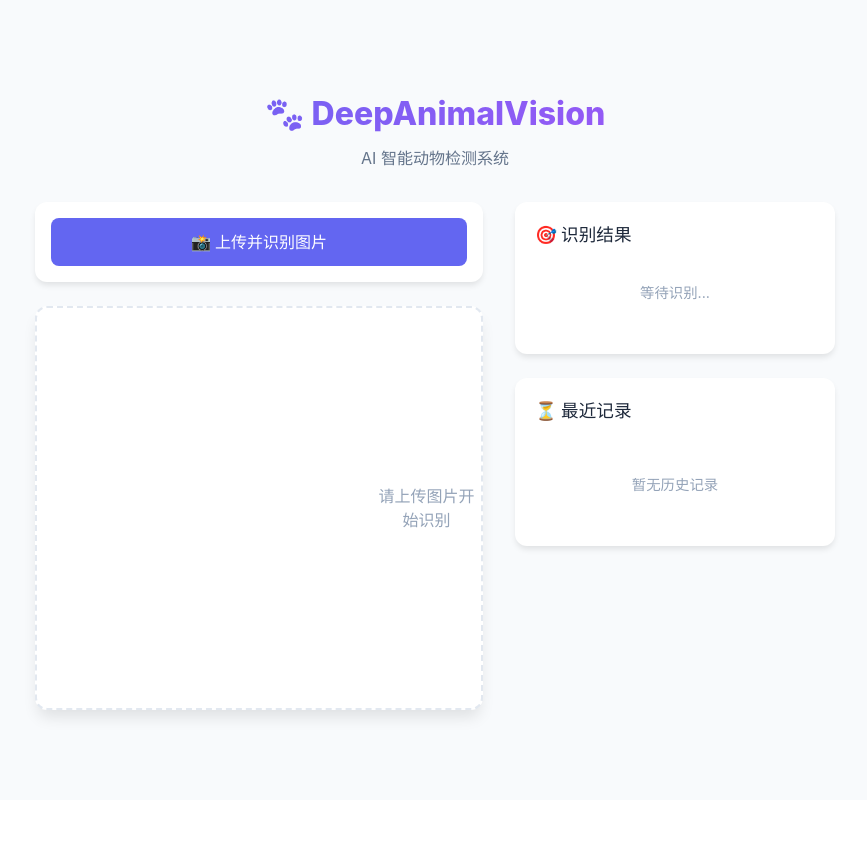
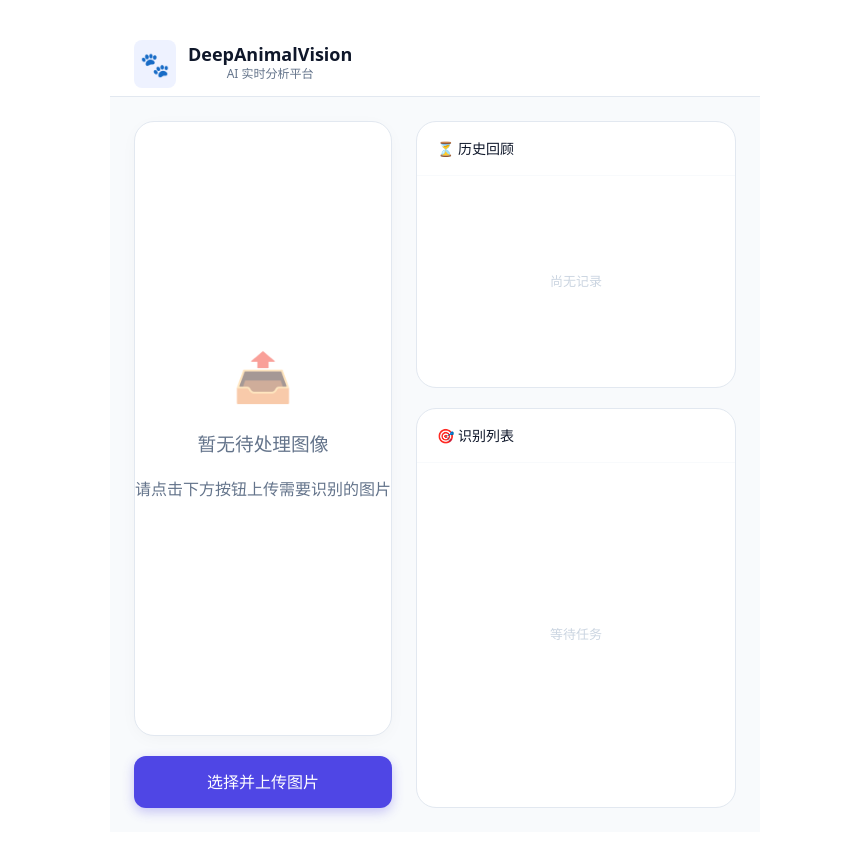
Before and after one commit to Salianbooth/DeepAnimalVision, a Vue app in the folder frontend/: page / in a window 1280 px wide. Shown: the top 858 px of the page, without its empty margins (205-1072 px from the left). Before the commit the page ends 800 px from the top, so only its background shows below. Built offline with nearby package versions, Linux system fonts and the light colour scheme; the HTML template or start-up script is replaced by a standard one.

Commit message:
[fix] 优化界面:容器固定比例,增加卡片,极简亮色背景

```diff
--- a/frontend/src/App.vue
+++ b/frontend/src/App.vue
@@ -1,8 +1,8 @@
 <script setup lang="ts">
-import { ref, onMounted } from 'vue'
+import { ref, onMounted, computed } from 'vue'
 import axios from 'axios'
 
-/* ===== 逻辑部分保持不变，仅修改 activeIndex 逻辑配合 UI ===== */
+/* ===== 核心状态 ===== */
 const canvasRef = ref<HTMLCanvasElement | null>(null)
 const detections = ref<any[]>([])
 const loading = ref(false)
@@ -16,8 +16,25 @@ type HistoryItem = {
 }
 const historyList = ref<HistoryItem[]>([])
 
+/* ===== 配置映射 ===== */
 const classMap: Record<number, string> = { 0: '人', 5: '公交车', 11: '停车标志' }
-const colorMap: Record<number, string> = { 0: '#ef4444', 5: '#3b82f6', 11: '#10b981' }
+const colorMap: Record<number, string> = { 0: '#F43F5E', 5: '#3B82F6', 11: '#10B981' }
+
+/* ===== 分类统计计算 ===== */
+const stats = computed(() => {
+  const map: Record<number, number> = {}
+  detections.value.forEach(det => {
+    map[det.class_id] = (map[det.class_id] || 0) + 1
+  })
+  return Object.keys(map).map(id => {
+    const classId = Number(id)
+    return {
+      label: classMap[classId] || `类别 ${classId}`,
+      count: map[classId],
+      color: colorMap[classId] || '#8B5CF6'
+    }
+  })
+})
 
 const exportResult = () => {
   if (!detections.value.length) return
@@ -42,35 +59,60 @@ const clearHistory = () => {
   localStorage.removeItem('history')
 }
 
+/* ===== 核心绘制：解决“图片过窄”问题 ===== */
 const drawCanvas = () => {
   if (!canvasRef.value || !imageUrl.value) return
   const canvas = canvasRef.value
   const ctx = canvas.getContext('2d')!
   const img = new Image()
   img.src = imageUrl.value
+
   img.onload = () => {
-    // 容器宽度适配
-    const containerWidth = canvas.parentElement?.clientWidth || 800
-    const scale = containerWidth / img.width
-    canvas.width = containerWidth
+    const wrapper = canvas.parentElement
+    if (!wrapper) return
+
+    // 获取容器可用空间
+    const padding = 40 // 留出一点边距
+    const maxWidth = wrapper.clientWidth - padding
+    const maxHeight = wrapper.clientHeight - padding
+
+    // 计算缩放比例 (Contain 模式)
+    const scaleW = maxWidth / img.width
+    const scaleH = maxHeight / img.height
+    const scale = Math.min(scaleW, scaleH)
+
+    // 设置 Canvas 尺寸为图片缩放后的实际大小
+    canvas.width = img.width * scale
     canvas.height = img.height * scale
 
     ctx.clearRect(0, 0, canvas.width, canvas.height)
     ctx.drawImage(img, 0, 0, canvas.width, canvas.height)
 
+    // 绘制识别框
     detections.value.forEach((det, index) => {
       const [x1, y1, x2, y2] = det.bbox.map((v: number) => v * scale)
       const isActive = index === activeIndex.value
-      const color = isActive ? '#f59e0b' : (colorMap[det.class_id] || '#8b5cf6')
+      const color = isActive ? '#F59E0B' : (colorMap[det.class_id] || '#8B5CF6')
 
+      ctx.save()
+      ctx.shadowBlur = 6
+      ctx.shadowColor = 'rgba(0,0,0,0.2)'
       ctx.strokeStyle = color
-      ctx.lineWidth = isActive ? 4 : 2
+      ctx.lineWidth = isActive ? 5 : 3
       ctx.strokeRect(x1, y1, x2 - x1, y2 - y1)
 
+      // 标签绘制
+      const label = `${classMap[det.class_id] || '物体'} ${(det.confidence * 100).toFixed(0)}%`
+      ctx.font = 'bold 12px sans-serif'
+      const txtWidth = ctx.measureText(label).width
+
       ctx.fillStyle = color
-      ctx.font = 'bold 14px Inter, system-ui'
-      const label = `${classMap[det.class_id] || '物体'} ${(det.confidence * 100).toFixed(0)}%`
-      ctx.fillText(label, x1, y1 > 20 ? y1 - 8 : y1 + 20)
+      ctx.fillRect(x1, (y1 > 22 ? y1 - 22 : y1), txtWidth + 10, 22)
+
+      ctx.fillStyle = '#fff'
+      ctx.shadowBlur = 0
+      ctx.fillText(label, x1 + 5, (y1 > 22 ? y1 - 7 : y1 + 15))
+      ctx.restore()
     })
   }
 }
@@ -79,6 +121,7 @@ const onFileChange = async (event: Event) => {
   const input = event.target as HTMLInputElement
   if (!input.files?.[0]) return
   const file = input.files[0]
+
   if (imageUrl.value) URL.revokeObjectURL(imageUrl.value)
   imageUrl.value = URL.createObjectURL(file)
 
@@ -92,11 +135,16 @@ const onFileChange = async (event: Event) => {
     detections.value = res.data.detections
     activeIndex.value = null
     drawCanvas()
-    const record = { imageUrl: imageUrl.value, detections: res.data.detections, time: new Date().toLocaleTimeString() }
+
+    const record = {
+      imageUrl: imageUrl.value,
+      detections: res.data.detections,
+      time: new Date().toLocaleTimeString()
+    }
     historyList.value.unshift(record)
     localStorage.setItem('history', JSON.stringify(historyList.value))
   } catch (e) {
-    alert('识别失败，请检查后端服务')
+    alert('识别失败，请检查后端')
   } finally {
     loading.value = false
   }
@@ -112,75 +160,99 @@ const loadHistory = (item: HistoryItem) => {
 onMounted(() => {
   const saved = localStorage.getItem('history')
   if (saved) historyList.value = JSON.parse(saved)
+  window.addEventListener('resize', drawCanvas)
 })
 </script>
 
 <template>
-  <div class="app-container">
-    <header class="header">
-      <div class="logo">🐾 DeepAnimalVision</div>
-      <div class="subtitle">AI 智能动物检测系统</div>
+  <div class="app-shell">
+    <header class="app-header">
+      <div class="brand">
+        <div class="logo-box">🐾</div>
+        <div class="title-group">
+          <h1>DeepAnimalVision</h1>
+          <p>AI 实时分析平台</p>
+        </div>
+      </div>
+      <button v-if="historyList.length" @click="clearHistory" class="btn-ghost-red">清空所有历史</button>
     </header>
 
-    <main class="main-layout">
-      <section class="canvas-section">
-        <div class="upload-card">
-          <label class="file-input-label">
-            <span v-if="!loading">📸 上传并识别图片</span>
-            <span v-else>⚙️ 正在分析图像...</span>
+    <main class="app-content">
+      <section class="viewport-section">
+        <div class="canvas-container" :class="{ 'is-loading': loading }">
+          <div v-if="loading" class="loading-overlay">
+            <div class="scanner-line"></div>
+            <div class="loading-card">
+              <div class="spinner"></div>
+              <p>正在进行 AI 神经元扫描...</p>
+            </div>
+          </div>
+
+          <canvas v-show="imageUrl && !loading" ref="canvasRef"></canvas>
+
+          <div v-if="!imageUrl && !loading" class="canvas-placeholder">
+            <div class="guide-box">
+              <div class="guide-icon">📤</div>
+              <h3>暂无待处理图像</h3>
+              <p>请点击下方按钮上传需要识别的图片</p>
+            </div>
+          </div>
+        </div>
+
+        <div class="action-bar">
+          <label class="btn-main" :class="{ 'disabled': loading }">
+            <span>{{ loading ? '识别处理中...' : '选择并上传图片' }}</span>
             <input type="file" accept="image/*" @change="onFileChange" :disabled="loading" />
           </label>
-          <button v-if="detections.length" @click="exportResult" class="btn-export">
-            📥 导出 JSON
+          <button v-if="detections.length" @click="exportResult" class="btn-outline">
+            📥 下载分析报告
           </button>
-        </div>
-
-        <div class="canvas-wrapper">
-          <canvas ref="canvasRef"></canvas>
-          <div v-if="!imageUrl" class="placeholder">
-            <p>请上传图片开始识别</p>
-          </div>
         </div>
       </section>
 
-      <aside class="sidebar">
-        <div class="card result-card">
-          <h3>🎯 识别结果 <span class="badge" v-if="detections.length">{{ detections.length }}</span></h3>
-          <div v-if="detections.length" class="list-container">
-            <div
-              v-for="(item, index) in detections"
-              :key="index"
-              class="list-item"
-              :class="{ active: activeIndex === index }"
-              @click="activeIndex = index; drawCanvas()"
-            >
-              <span class="dot" :style="{ backgroundColor: colorMap[item.class_id] || '#8b5cf6' }"></span>
-              <span class="label">{{ classMap[item.class_id] || '未知' }}</span>
-              <span class="conf">{{ (item.confidence * 100).toFixed(1) }}%</span>
+      <aside class="data-section">
+        <div class="panel">
+          <div class="panel-header"><h3>⏳ 历史回顾</h3></div>
+          <div class="panel-body">
+            <div v-if="historyList.length" class="history-grid">
+              <div v-for="(item, index) in historyList" :key="index" class="history-card" @click="loadHistory(item)">
+                <div class="h-info">
+                  <span class="h-time">{{ item.time }}</span>
+                  <span class="h-tag">{{ item.detections.length }} 个目标</span>
+                </div>
+                <button @click.stop="deleteHistory(index)" class="h-del">✕</button>
+              </div>
             </div>
+            <div v-else class="empty-state">尚无记录</div>
           </div>
-          <p v-else class="empty-text">等待识别...</p>
         </div>
 
-        <div class="card history-card">
-          <div class="card-header">
-            <h3>⏳ 最近记录</h3>
-            <button v-if="historyList.length" @click="clearHistory" class="btn-text">清空</button>
+        <div class="panel">
+          <div class="panel-header">
+            <h3>🎯 识别列表</h3>
+            <span class="badge" v-if="detections.length">{{ detections.length }}</span>
           </div>
-          <div v-if="historyList.length" class="list-container">
-            <div
-              v-for="(item, index) in historyList"
-              :key="index"
-              class="history-item"
-            >
-              <div class="history-info" @click="loadHistory(item)">
-                <span class="time">{{ item.time }}</span>
-                <span class="count">{{ item.detections.length }} 个目标</span>
+          <div class="panel-body">
+            <template v-if="detections.length">
+              <div class="stats-row">
+                <div v-for="s in stats" :key="s.label" class="stat-tag" :style="{ background: s.color + '15', color: s.color }">
+                  {{ s.label }} ({{ s.count }})
+                </div>
               </div>
-              <button @click="deleteHistory(index)" class="btn-del">✕</button>
-            </div>
+              <div class="det-list">
+                <div
+                  v-for="(det, index) in detections" :key="index"
+                  class="det-row" :class="{ 'active': activeIndex === index }"
+                  @click="activeIndex = index; drawCanvas()"
+                >
+                  <div class="det-indicator" :style="{ background: colorMap[det.class_id] || '#8b5cf6' }"></div>
+                  <span class="det-name">{{ classMap[det.class_id] || '未知' }}</span>
+                  <span class="det-score">{{ (det.confidence * 100).toFixed(0) }}%</span>
+                </div>
+              </div>
+            </template>
+            <div v-else class="empty-state">等待任务</div>
           </div>
-          <p v-else class="empty-text">暂无历史记录</p>
         </div>
       </aside>
     </main>
@@ -188,206 +260,210 @@ onMounted(() => {
 </template>
 
 <style scoped>
-/* 现代配色与字体 */
-:global(body) {
-  margin: 0;
-  background-color: #f8fafc;
-  color: #1e293b;
-  font-family: 'Inter', -apple-system, sans-serif;
-}
-
-.app-container {
-  max-width: 1200px;
-  margin: 0 auto;
-  padding: 2rem;
+.app-shell {
+  --primary: #4F46E5;
+  --bg-app: #F8FAFC;
+  --bg-panel: #FFFFFF;
+  --bg-canvas: #FFFFFF; /* 改为纯白，更亮 */
+  --border: #E2E8F0;
+  --text-main: #0F172A;
+  --text-sub: #64748B;
+  height: 100vh;
+  display: flex;
+  flex-direction: column;
+  background-color: var(--bg-app);
+  color: var(--text-main);
+  font-family: system-ui, -apple-system, sans-serif;
+  overflow: hidden;
 }
 
 /* Header */
-.header {
-  margin-bottom: 2rem;
-  text-align: center;
+.app-header {
+  height: 64px;
+  padding: 0 24px;
+  background: var(--bg-panel);
+  border-bottom: 1px solid var(--border);
+  display: flex;
+  justify-content: space-between;
+  align-items: center;
+  flex-shrink: 0;
 }
-.logo {
-  font-size: 2rem;
-  font-weight: 800;
-  background: linear-gradient(135deg, #6366f1 0%, #a855f7 100%);
-  -webkit-background-clip: text;
-  -webkit-text-fill-color: transparent;
-}
-.subtitle {
-  color: #64748b;
-  margin-top: 0.5rem;
+.brand { display: flex; align-items: center; gap: 12px; }
+.logo-box { font-size: 24px; background: #EEF2FF; padding: 6px; border-radius: 8px; }
+.title-group h1 { margin: 0; font-size: 18px; font-weight: 800; color: var(--text-main); }
+.title-group p { margin: 0; font-size: 12px; color: var(--text-sub); }
+
+/* Layout */
+.app-content {
+  flex: 1;
+  display: grid;
+  grid-template-columns: 1fr 320px;
+  gap: 24px;
+  padding: 24px;
+  min-height: 0;
 }
 
-/* Layout */
-.main-layout {
-  display: grid;
-  grid-template-columns: 1fr 320px;
-  gap: 2rem;
-  align-items: start;
+/* Viewport Section */
+.viewport-section {
+  display: flex;
+  flex-direction: column;
+  gap: 20px;
+  min-height: 0;
 }
 
-@media (max-width: 968px) {
-  .main-layout { grid-template-columns: 1fr; }
-}
-
-/* Canvas Area */
-.canvas-section {
-  display: flex;
-  flex-direction: column;
-  gap: 1.5rem;
-}
-
-.upload-card {
-  display: flex;
-  gap: 1rem;
-  background: white;
-  padding: 1rem;
-  border-radius: 12px;
-  box-shadow: 0 4px 6px -1px rgba(0,0,0,0.1);
-}
-
-.file-input-label {
-  flex: 1;
-  display: block;
-  padding: 0.75rem 1.5rem;
-  background: #6366f1;
-  color: white;
-  border-radius: 8px;
-  text-align: center;
-  cursor: pointer;
-  font-weight: 600;
-  transition: all 0.2s;
-}
-.file-input-label:hover { background: #4f46e5; transform: translateY(-1px); }
-.file-input-label input { display: none; }
-
-.btn-export {
-  padding: 0.75rem 1.25rem;
-  background: white;
-  border: 1px solid #e2e8f0;
-  border-radius: 8px;
-  cursor: pointer;
-  font-weight: 600;
-  transition: all 0.2s;
-}
-.btn-export:hover { background: #f1f5f9; }
-
-.canvas-wrapper {
-  background: #ffffff;
-  border-radius: 12px;
-  overflow: hidden;
-  box-shadow: 0 10px 15px -3px rgba(0,0,0,0.1);
-  min-height: 400px;
+.canvas-container {
+  flex: 1; /* 占据剩余所有空间 */
+  background: var(--bg-canvas);
+  border-radius: 20px;
+  position: relative;
   display: flex;
   align-items: center;
   justify-content: center;
-  position: relative;
-  border: 2px dashed #e2e8f0;
+  border: 1px solid var(--border);
+  box-shadow: 0 4px 20px -5px rgba(0,0,0,0.05);
+  overflow: hidden;
+  /* 确保即使没图片也有体量感 */
+  min-height: 400px;
 }
+
+/* 扫描动画遮罩 */
+.loading-overlay {
+  position: absolute;
+  inset: 0;
+  background: rgba(255, 255, 255, 0.8);
+  backdrop-filter: blur(4px);
+  z-index: 10;
+  display: flex;
+  align-items: center;
+  justify-content: center;
+}
+
+.scanner-line {
+  position: absolute;
+  top: 0;
+  left: 0;
+  width: 100%;
+  height: 2px;
+  background: linear-gradient(to right, transparent, var(--primary), transparent);
+  animation: scan 2s linear infinite;
+}
+
+@keyframes scan {
+  0% { top: 0%; }
+  100% { top: 100%; }
+}
+
+.loading-card { text-align: center; }
+.spinner {
+  width: 40px;
+  height: 40px;
+  border: 3px solid #E2E8F0;
+  border-top-color: var(--primary);
+  border-radius: 50%;
+  animation: spin 0.8s linear infinite;
+  margin: 0 auto 16px;
+}
+
+@keyframes spin { to { transform: rotate(360deg); } }
+
 canvas {
-  width: 100%;
-  height: auto;
+  /* 关键：Canvas 大小由 JS 动态计算，此处确保不溢出 */
+  max-width: 100%;
+  max-height: 100%;
   display: block;
 }
-.placeholder { color: #94a3b8; }
 
-/* Sidebar & Cards */
-.card {
+.canvas-placeholder {
+  text-align: center;
+  color: var(--text-sub);
+}
+.guide-icon { font-size: 48px; margin-bottom: 12px; opacity: 0.5; }
+
+/* Action Bar */
+.action-bar { display: flex; gap: 16px; flex-shrink: 0; }
+.btn-main {
+  flex: 1;
+  background: var(--primary);
+  color: white;
+  padding: 14px;
+  border-radius: 12px;
+  text-align: center;
+  cursor: pointer;
+  font-weight: 700;
+  transition: all 0.2s;
+  box-shadow: 0 4px 12px rgba(79, 70, 229, 0.3);
+}
+.btn-main:hover:not(.disabled) { transform: translateY(-2px); box-shadow: 0 6px 15px rgba(79, 70, 229, 0.4); }
+.btn-main.disabled { opacity: 0.6; cursor: not-allowed; }
+.btn-main input { display: none; }
+
+.btn-outline {
+  padding: 0 24px;
+  border: 1px solid var(--border);
   background: white;
   border-radius: 12px;
-  padding: 1.25rem;
-  box-shadow: 0 4px 6px -1px rgba(0,0,0,0.1);
-  margin-bottom: 1.5rem;
-}
-.card h3 {
-  margin-top: 0;
-  font-size: 1.1rem;
-  display: flex;
-  align-items: center;
-  gap: 0.5rem;
+  font-weight: 600;
+  cursor: pointer;
 }
 
-.badge {
-  background: #f1f5f9;
-  padding: 2px 8px;
-  border-radius: 999px;
-  font-size: 0.8rem;
-  color: #6366f1;
-}
-
-/* List Items */
-.list-container {
+/* Sidebar & Panels */
+.data-section { display: flex; flex-direction: column; gap: 20px; min-height: 0; }
+.panel {
+  background: white;
+  border-radius: 20px;
+  border: 1px solid var(--border);
   display: flex;
   flex-direction: column;
-  gap: 0.5rem;
+  min-height: 0;
+  overflow: hidden;
 }
+.panel:first-child { flex: 0.4; }
+.panel:last-child { flex: 0.6; }
 
-.list-item {
-  display: flex;
-  align-items: center;
-  padding: 0.75rem;
-  background: #f8fafc;
-  border-radius: 8px;
+.panel-header { padding: 16px 20px; border-bottom: 1px solid var(--bg-app); flex-shrink: 0; display: flex; justify-content: space-between; align-items: center; }
+.panel-header h3 { margin: 0; font-size: 14px; font-weight: 800; }
+
+.panel-body { flex: 1; overflow-y: auto; padding: 12px; }
+
+/* History & Detection List */
+.history-card {
+  padding: 12px;
+  background: var(--bg-app);
+  border-radius: 10px;
+  margin-bottom: 8px;
   cursor: pointer;
-  transition: all 0.2s;
-  border: 2px solid transparent;
-}
-.list-item:hover { background: #f1f5f9; }
-.list-item.active {
-  border-color: #f59e0b;
-  background: #fffbeb;
-}
-
-.dot {
-  width: 8px;
-  height: 8px;
-  border-radius: 50%;
-  margin-right: 12px;
-}
-.label { flex: 1; font-weight: 500; }
-.conf { color: #64748b; font-size: 0.9rem; }
-
-/* History */
-.card-header {
   display: flex;
   justify-content: space-between;
   align-items: center;
-  margin-bottom: 1rem;
 }
-.btn-text {
-  background: none;
-  border: none;
-  color: #ef4444;
+.h-time { display: block; font-size: 12px; font-weight: 700; }
+.h-tag { font-size: 11px; color: var(--text-sub); }
+.h-del { background: none; border: none; color: #CBD5E1; cursor: pointer; }
+.h-del:hover { color: #EF4444; }
+
+.stats-row { display: flex; flex-wrap: wrap; gap: 6px; margin-bottom: 12px; }
+.stat-tag { padding: 4px 10px; border-radius: 20px; font-size: 11px; font-weight: 700; }
+
+.det-row {
+  display: flex;
+  align-items: center;
+  padding: 12px;
+  border-radius: 10px;
+  margin-bottom: 6px;
   cursor: pointer;
-  font-size: 0.85rem;
+  border: 1px solid transparent;
+  background: var(--bg-app);
 }
+.det-row.active { border-color: var(--primary); background: #EEF2FF; }
+.det-indicator { width: 4px; height: 16px; border-radius: 2px; margin-right: 12px; }
+.det-name { flex: 1; font-weight: 700; font-size: 13px; }
+.det-score { font-size: 12px; color: var(--text-sub); font-weight: 600; }
 
-.history-item {
-  display: flex;
-  justify-content: space-between;
-  align-items: center;
-  padding: 0.6rem 0.75rem;
-  background: #f8fafc;
-  border-radius: 8px;
-  font-size: 0.9rem;
-}
-.history-info { flex: 1; cursor: pointer; }
-.time { display: block; font-weight: 500; }
-.count { font-size: 0.75rem; color: #94a3b8; }
-.btn-del {
-  background: none;
-  border: none;
-  color: #cbd5e1;
-  cursor: pointer;
-  padding: 4px;
-}
-.btn-del:hover { color: #ef4444; }
+.badge { background: var(--primary); color: white; padding: 2px 10px; border-radius: 20px; font-size: 11px; font-weight: 800; }
+.empty-state { height: 100%; display: flex; align-items: center; justify-content: center; color: #CBD5E1; font-size: 13px; }
+.btn-ghost-red { background: none; border: none; color: #EF4444; font-size: 12px; font-weight: 600; cursor: pointer; }
 
-.empty-text {
-  text-align: center;
-  color: #94a3b8;
-  font-size: 0.9rem;
-  padding: 1rem 0;
-}
+/* 滚动条 */
+.panel-body::-webkit-scrollbar { width: 5px; }
+.panel-body::-webkit-scrollbar-thumb { background: #E2E8F0; border-radius: 10px; }
 </style>
```
